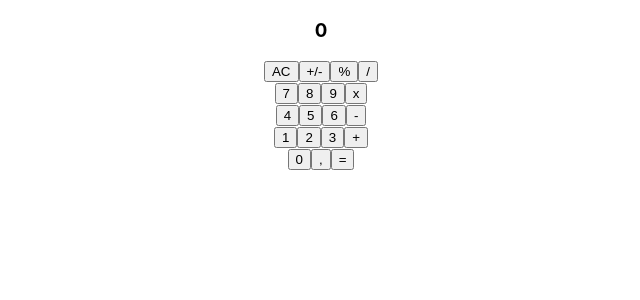
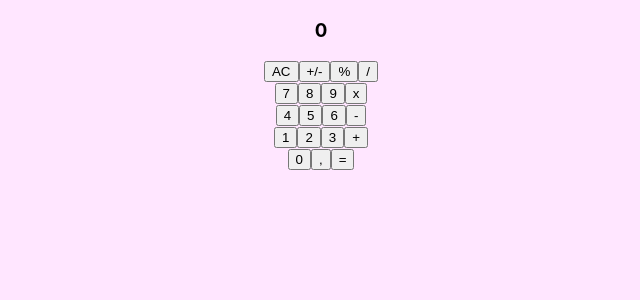
Before and after one commit to vitoriasaturnino/barbie-calculator, a React (Create React App) app: page / in a window 1280 px wide. Shown: the top 300 px of the page, without its empty margins (319-959 px from the left). Built offline with nearby package versions, Linux system fonts and the light colour scheme.

Commit message:
estilização css, background color adicionada

```diff
--- a/src/components/calculatorStyle.css
+++ b/src/components/calculatorStyle.css
@@ -0,0 +1,3 @@
+html {
+  background-color: #ffe6ff;
+}
```
